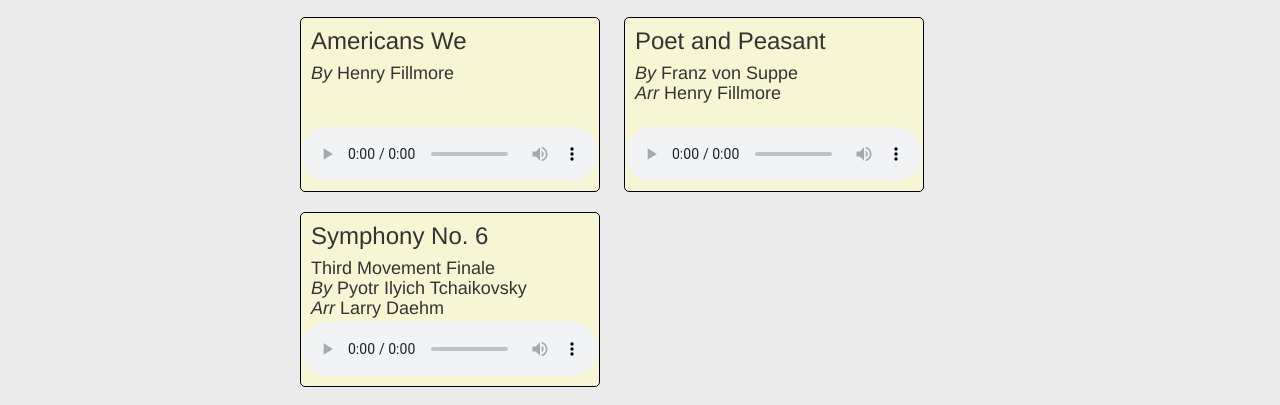
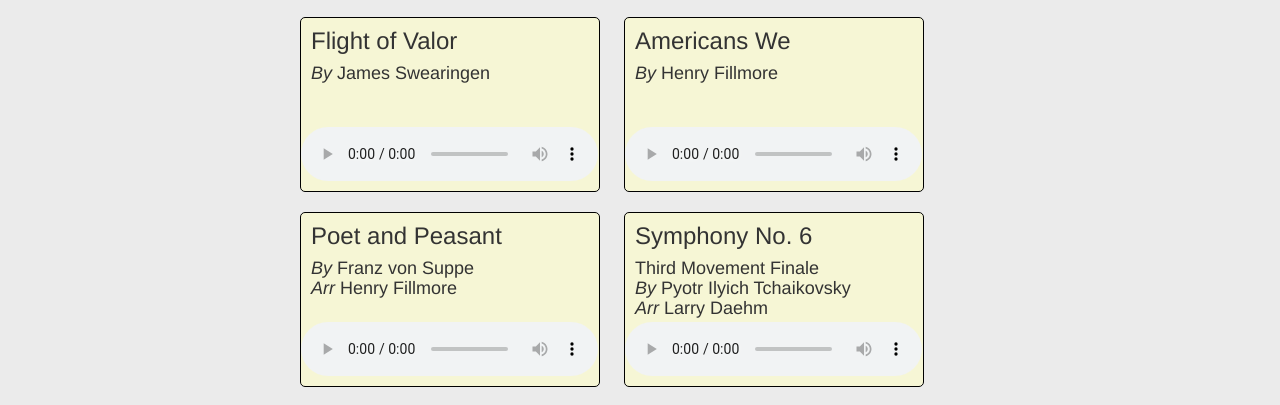
Before and after one commit to Columbia-Community-Band/Columbia-Community-Band.github.io, a plain HTML site: page CCBWebsite/Pages/CCB_Media.html in a window 1280 px wide. Shown: the part 332-737 px from the top of the page. Drawn offline with nearby package versions, Linux system fonts and the light colour scheme.

Commit message:
Add Flight of Valor to media page

```diff
--- a/CCBWebsite/Pages/CCB_Media.html
+++ b/CCBWebsite/Pages/CCB_Media.html
@@ -86,6 +86,14 @@
 					<h2>Concert Recordings</h2>
 					<div class="audio-items">
 						<div class="audio-item">
+							<h3>Flight of Valor</h3>
+							<h4><i>By</i> James Swearingen</h4>
+							<audio controls>
+								<source src="PageLinks/Flight of Valor.mp3" type="audio/mpeg">
+								Your browser does not support the audio element.
+							</audio>
+						</div>
+						<div class="audio-item">
 							<h3>Americans We</h3>
 							<h4><i>By</i> Henry Fillmore</h4>
 							<audio controls>
```
Also changed, not shown: 1 other file.
